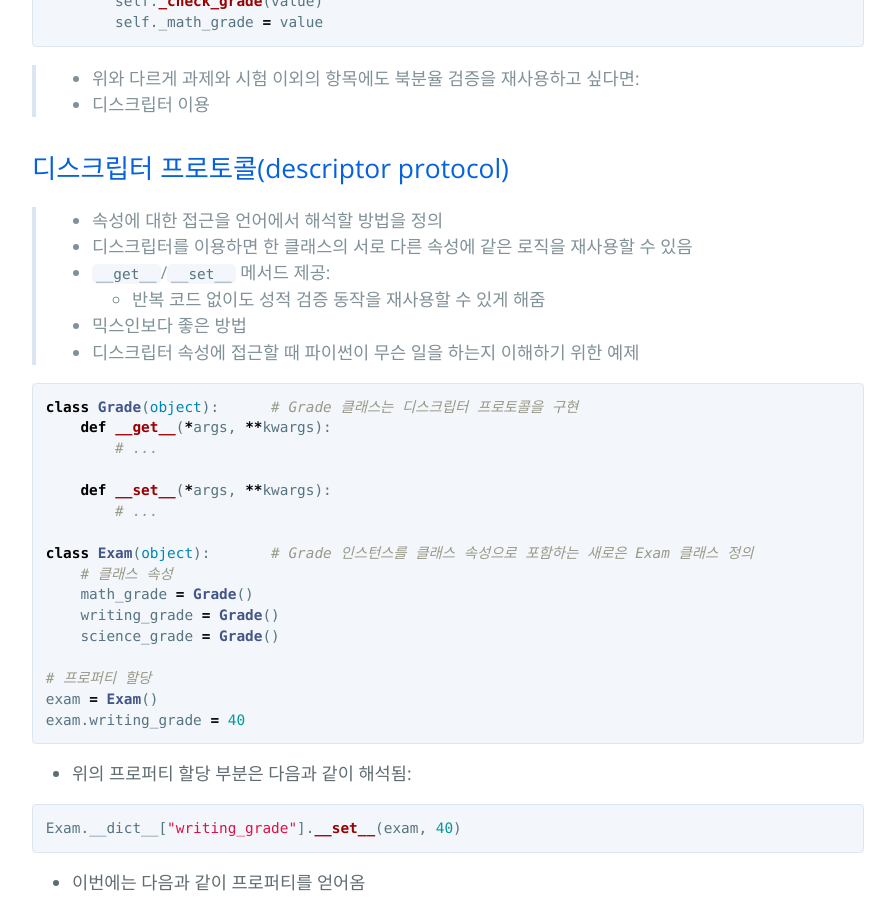
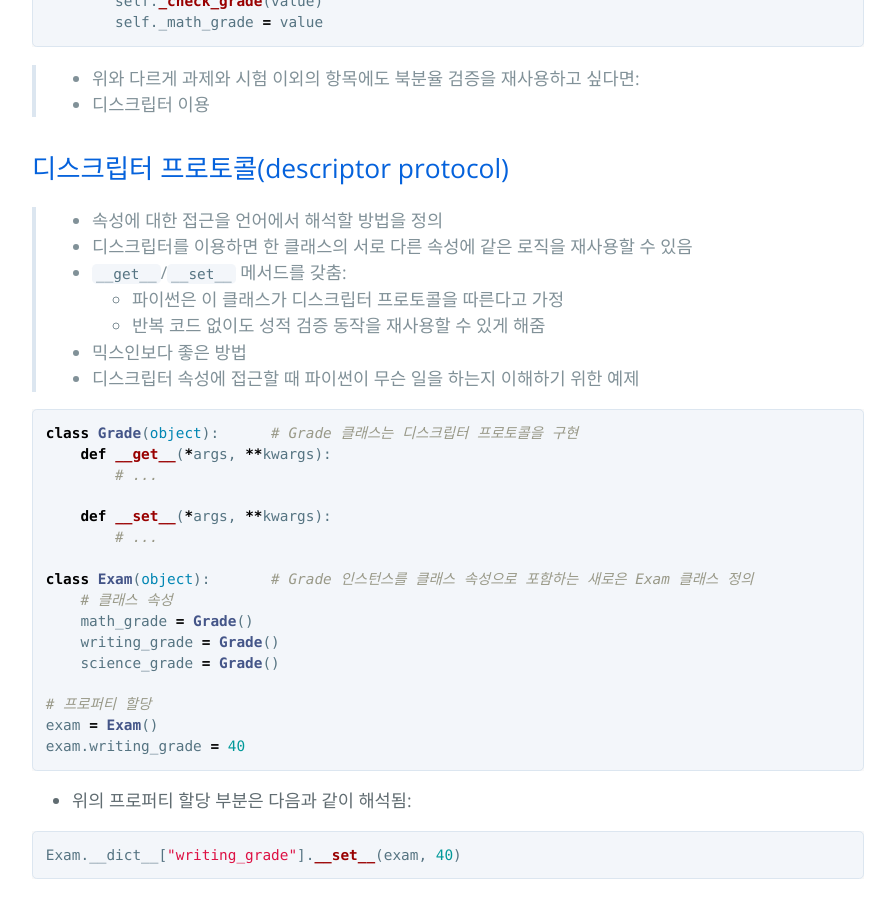
Before and after one commit to hcnoh/hcnoh.github.io, a Jekyll site: the page built from _posts/2018-10-11-effective-python-way31.md, in a window 1280 px wide and 900 px high, scrolled down 1837 px. Shown: the whole window, without its empty margins (192-1087 px from the left). Built offline with Jekyll 4.4.1, drawn with Linux system fonts in a browser that asks for light colours; comment, search, counter and statistics services are not loaded.

Commit message:
Update 2018-10-11-effective-python-way31.md

```diff
--- a/_posts/2018-10-11-effective-python-way31.md
+++ b/_posts/2018-10-11-effective-python-way31.md
@@ -80,7 +80,8 @@ class Exam(object):
 ## 디스크립터 프로토콜(descriptor protocol)
 >- 속성에 대한 접근을 언어에서 해석할 방법을 정의
 >  - 디스크립터를 이용하면 한 클래스의 서로 다른 속성에 같은 로직을 재사용할 수 있음
-- `__get__`/`__set__` 메서드 제공:
+- `__get__`/`__set__` 메서드를 갖춤:
+  - 파이썬은 이 클래스가 디스크립터 프로토콜을 따른다고 가정
   - 반복 코드 없이도 성적 검증 동작을 재사용할 수 있게 해줌
 - 믹스인보다 좋은 방법
 - 디스크립터 속성에 접근할 때 파이썬이 무슨 일을 하는지 이해하기 위한 예제
```
